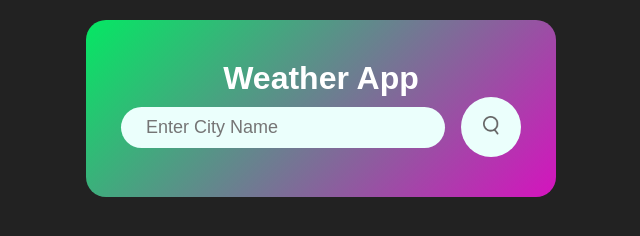
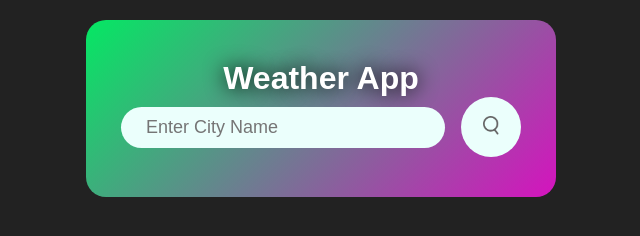
Before and after one commit to RazaALi0786/weather, a plain HTML site: page index.html in a window 1280 px wide. Shown: the whole page, without its empty margins (319-959 px from the left). Drawn offline with Linux system fonts and the light colour scheme.

Commit message:
modified css

```diff
--- a/style.css
+++ b/style.css
@@ -19,7 +19,9 @@ body {
   padding: 40px 35px;
   text-align: center;
 }
-
+.card h1 {
+  text-shadow: 0 0 20px black;
+}
 .search {
   width: 100%;
   display: flex;
@@ -106,7 +108,7 @@ body {
   display: none;
 }
 
-@media (max-width:420px) {
+@media (max-width: 420px) {
   .search input {
     margin: 0 15px 0 -10px;
   }
@@ -122,7 +124,7 @@ body {
   }
 }
 
-@media (max-width:426px) {
+@media (max-width: 426px) {
   .search button {
     height: 34px;
     margin-left: -10px;
```
Lines whose indentation alone changed are shown as unchanged.
